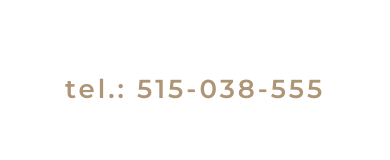
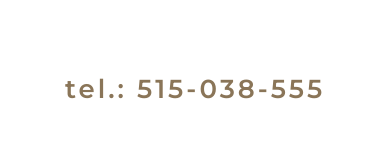
Before and after one commit to synchronicity-one/nowodent-pl, a Next.js app: page / in a window 390 px wide. Shown: the part 372-532 px from the top of the page. Built offline with nearby package versions, Linux system fonts and the light colour scheme.

Commit message:
fix a11y: main landmark and phone link contrast (AA)

```diff
--- a/next.config.ts
+++ b/next.config.ts
@@ -2,6 +2,7 @@ import type { NextConfig } from "next";
 
 const nextConfig: NextConfig = {
   output: "export",
+  allowedDevOrigins: ["nowodent-pl.dev.41.pl", "*.dev.41.pl"],
   images: { unoptimized: true },
 };
 
--- a/src/app/page.tsx
+++ b/src/app/page.tsx
@@ -2,7 +2,7 @@ import Image from "next/image";
 
 export default function Home() {
   return (
-    <section className="min-h-screen flex flex-col items-center justify-center text-center gap-[30px] pb-[12vh] md:pb-0 bg-white">
+    <main className="min-h-screen flex flex-col items-center justify-center text-center gap-[30px] pb-[12vh] md:pb-0 bg-white">
       <Image
         src="/logo.webp"
         alt="NowoDent stomatologia Kraśnik"
@@ -14,7 +14,7 @@ export default function Home() {
 
       <a
         href="tel:515038555"
-        className="-mt-[30px] mb-[30px] font-semibold text-[26px] tracking-[3px] no-underline text-[#ad9576] hover:text-[#2D2D33] transition-colors"
+        className="-mt-[30px] mb-[30px] font-semibold text-[26px] tracking-[3px] no-underline text-[#8a7558] hover:text-[#2D2D33] transition-colors"
         style={{ fontFamily: "var(--font-montserrat)" }}
       >
         tel.: 515-038-555
@@ -38,6 +38,6 @@ export default function Home() {
           zapraszamy
         </div>
       </div>
-    </section>
+    </main>
   );
 }
```
